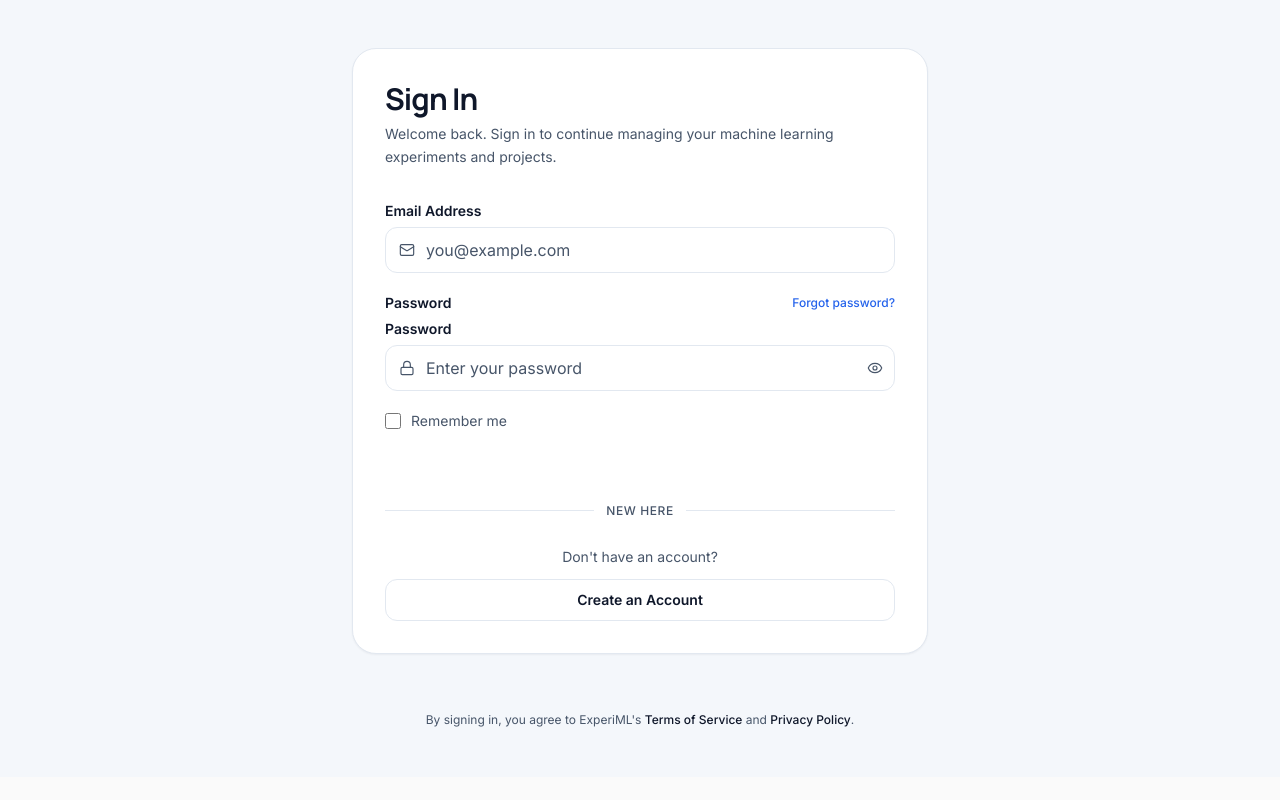
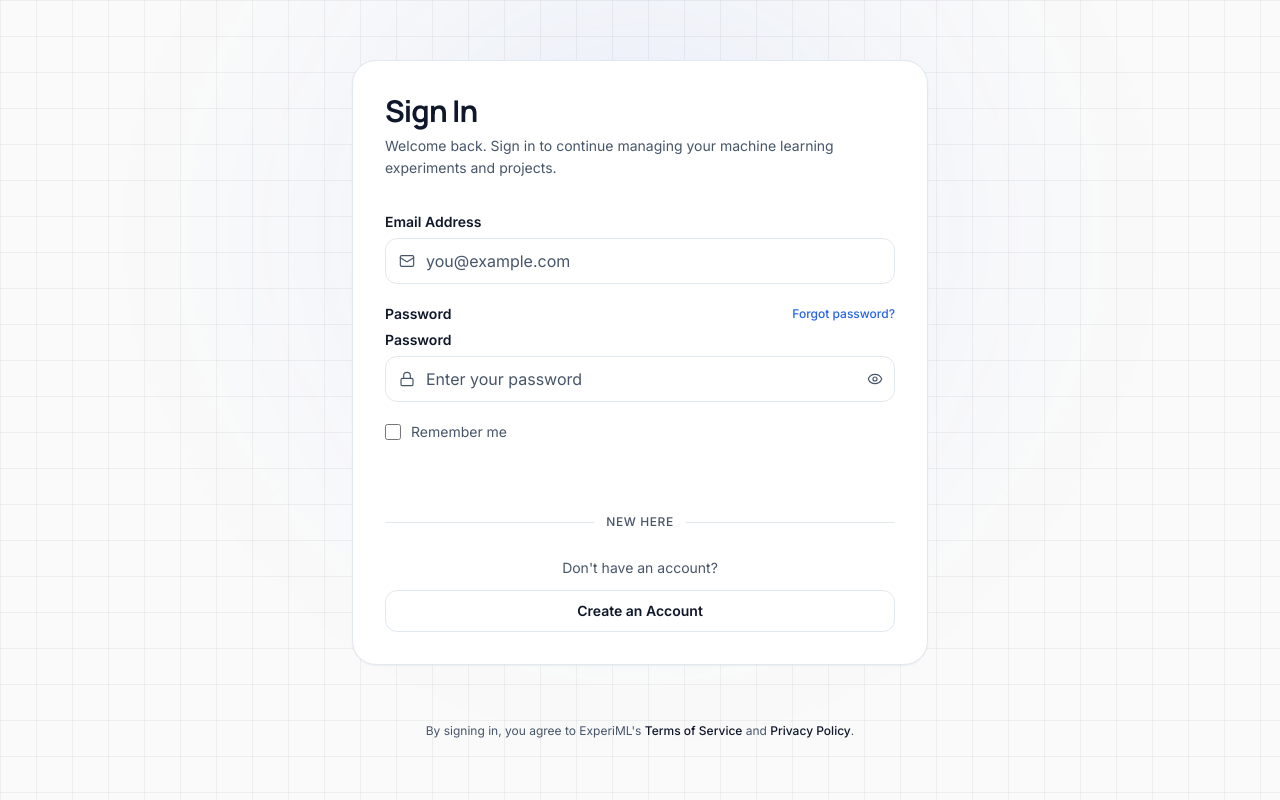
Before and after one commit to Dhairya-Dave-0204/ExperiML, a React (Vite) app in the folder frontend/: page /signin in a window 1280 px wide. Built offline with nearby package versions, Linux system fonts and the light colour scheme.

Commit message:
modify the background of the sign in page

```diff
--- a/frontend/src/components/auth/SignIn/SignInMainLayout/SignInMainLayout.jsx
+++ b/frontend/src/components/auth/SignIn/SignInMainLayout/SignInMainLayout.jsx
@@ -2,8 +2,8 @@ import { AuthFooter, SignInForm } from "@/components/components.index";
 
 function SignInMainLayout() {
   return (
-    <section className="bg-primary-light/20">
-      <div className="flex flex-col items-center justify-center px-6 py-12 sm:px-8 lg:px-12">
+    <section className="min-h-screen app-background">
+      <div className="relative z-10 flex flex-col items-center justify-center min-h-screen px-6 py-12 sm:px-8 lg:px-12">
         <div className="w-full max-w-xl">
           <SignInForm />
         </div>
--- a/frontend/src/index.css
+++ b/frontend/src/index.css
@@ -376,3 +376,57 @@ pre {
 .text-gradient-three-tone-5 {
   background: var(--gradient-three-tone-5);
 }
+
+/* ============== Global Background System ============== */
+
+.app-background {
+  position: relative;
+  overflow: hidden;
+  background-color: var(--color-background);
+}
+
+/* Engineering Grid */
+
+.app-background::before {
+  content: "";
+
+  position: absolute;
+  inset: 0;
+
+  background-image:
+    linear-gradient(rgba(15, 23, 42, 0.05) 1px, transparent 1px),
+    linear-gradient(90deg, rgba(15, 23, 42, 0.05) 1px, transparent 1px);
+
+  background-size: 36px 36px;
+
+  pointer-events: none;
+}
+
+/* Ambient Spotlight */
+
+.app-background::after {
+  content: "";
+
+  position: absolute;
+
+  top: -220px;
+  left: 50%;
+
+  width: 900px;
+  height: 900px;
+
+  transform: translateX(-50%);
+
+  border-radius: 9999px;
+
+  background: radial-gradient(
+    circle,
+    rgba(37, 99, 235, 0.12) 0%,
+    rgba(37, 99, 235, 0.04) 35%,
+    transparent 72%
+  );
+
+  filter: blur(90px);
+
+  pointer-events: none;
+}
```
